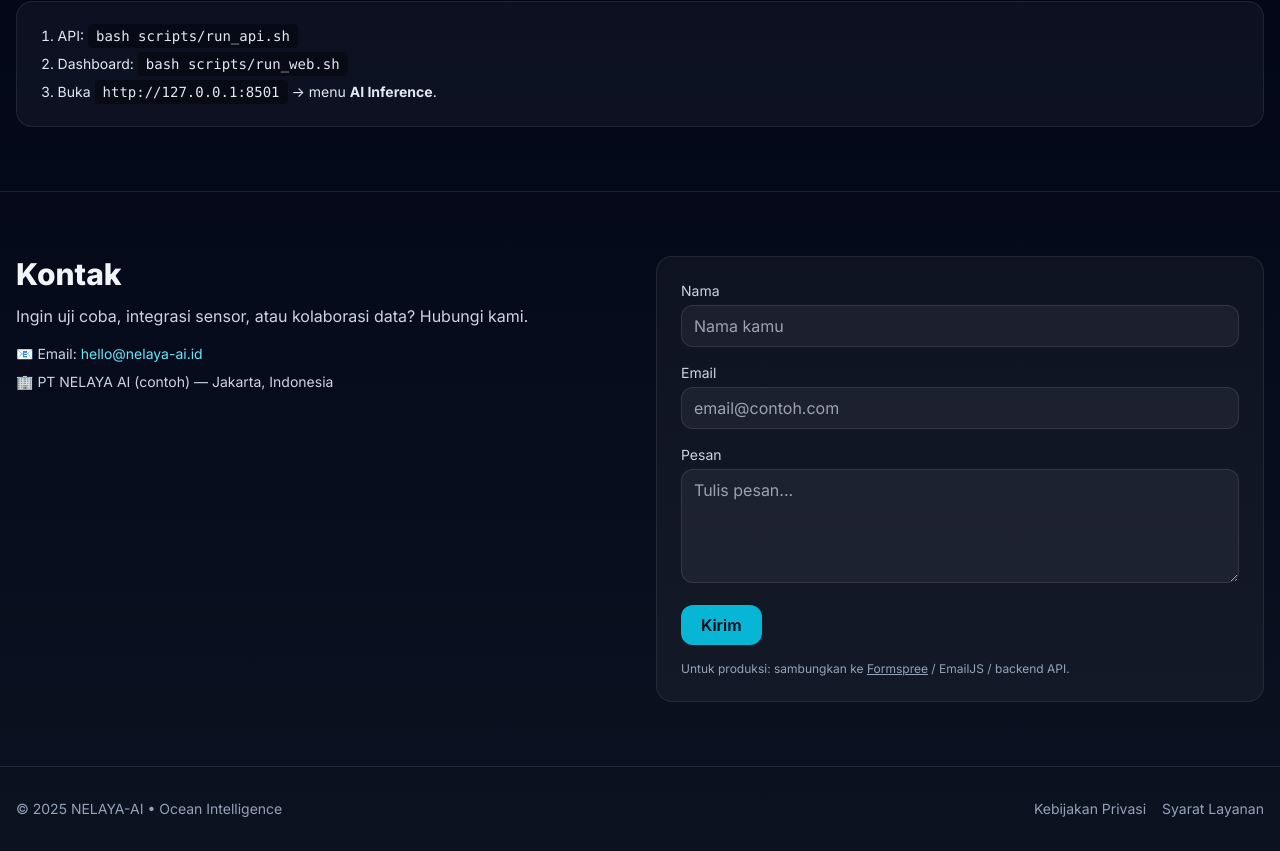
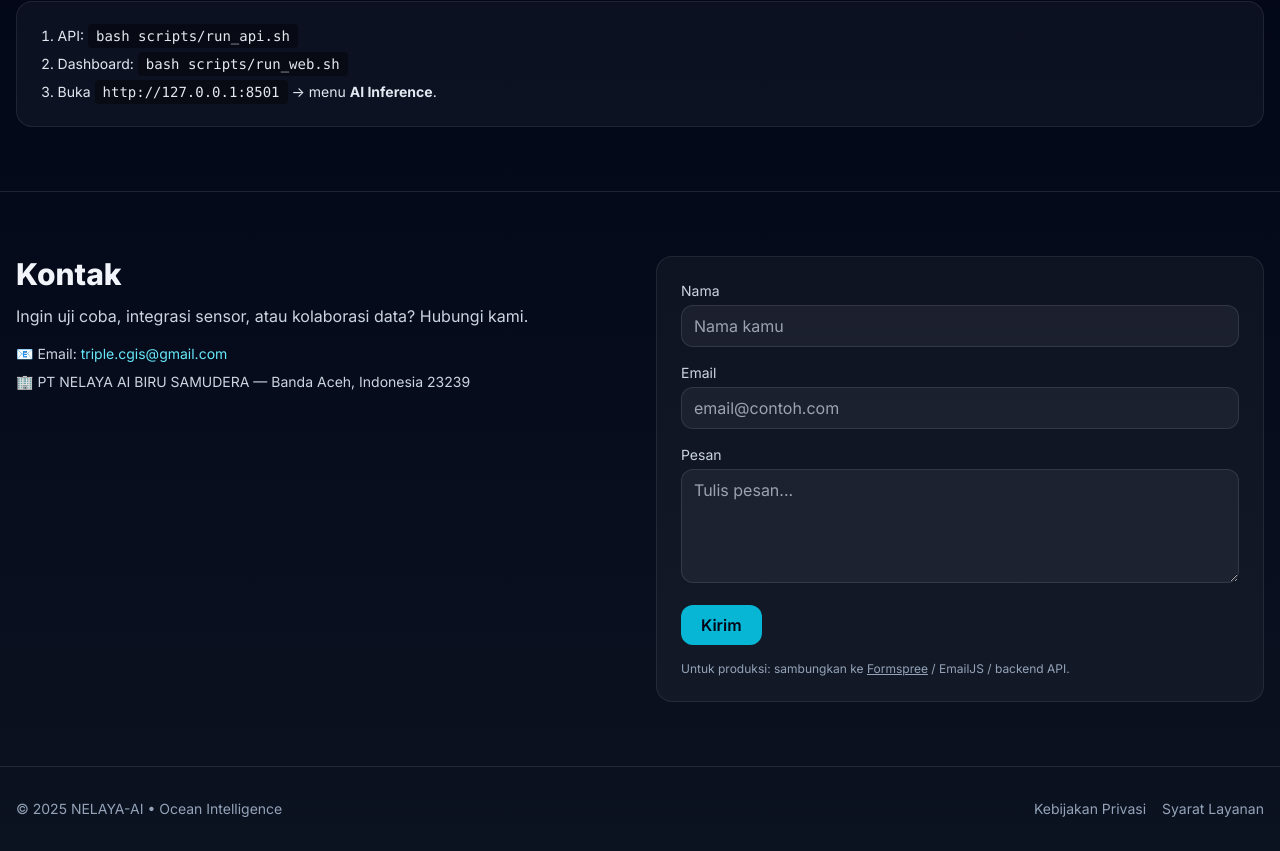
Before and after one commit to deryulianto/nelaya-ai-site, a plain HTML site: page index.html in a window 1280 px wide. Shown: the part 1510-2361 px from the top of the page. Drawn offline with nearby package versions, Linux system fonts and the light colour scheme.

Commit message:
Update index.html

```diff
--- a/index.html
+++ b/index.html
@@ -146,8 +146,8 @@
         <h2 class="text-3xl font-extrabold">Kontak</h2>
         <p class="mt-3 text-slate-300">Ingin uji coba, integrasi sensor, atau kolaborasi data? Hubungi kami.</p>
         <ul class="mt-4 text-slate-300 space-y-2 text-sm">
-          <li>📧 Email: <a class="text-cyan-300 hover:underline" href="mailto:hello@nelaya-ai.id">hello@nelaya-ai.id</a></li>
-          <li>🏢 PT NELAYA AI (contoh) — Jakarta, Indonesia</li>
+          <li>📧 Email: <a class="text-cyan-300 hover:underline" href="mailto:hello@nelaya-ai.id">triple.cgis@gmail.com</a></li>
+          <li>🏢 PT NELAYA AI BIRU SAMUDERA — Banda Aceh, Indonesia 23239</li>
         </ul>
       </div>
       <!-- Ganti action Formspree agar form aktif -->
```
